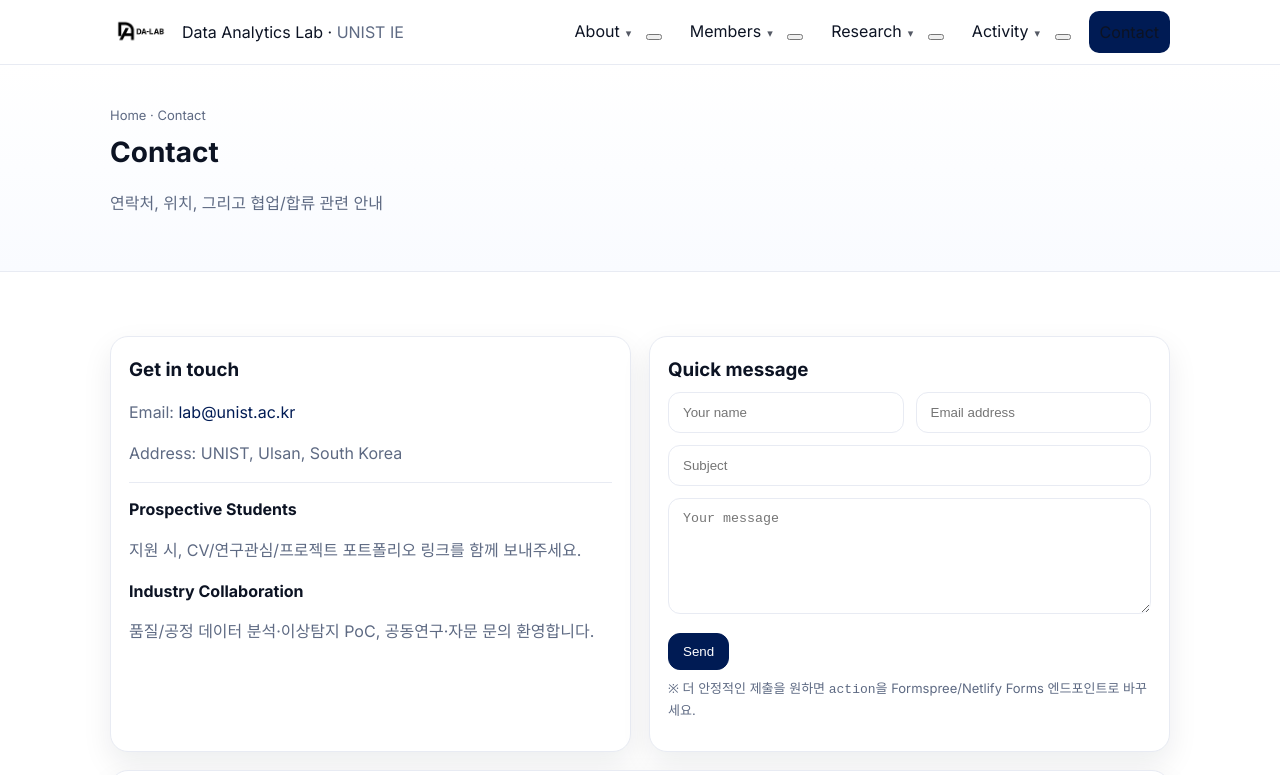
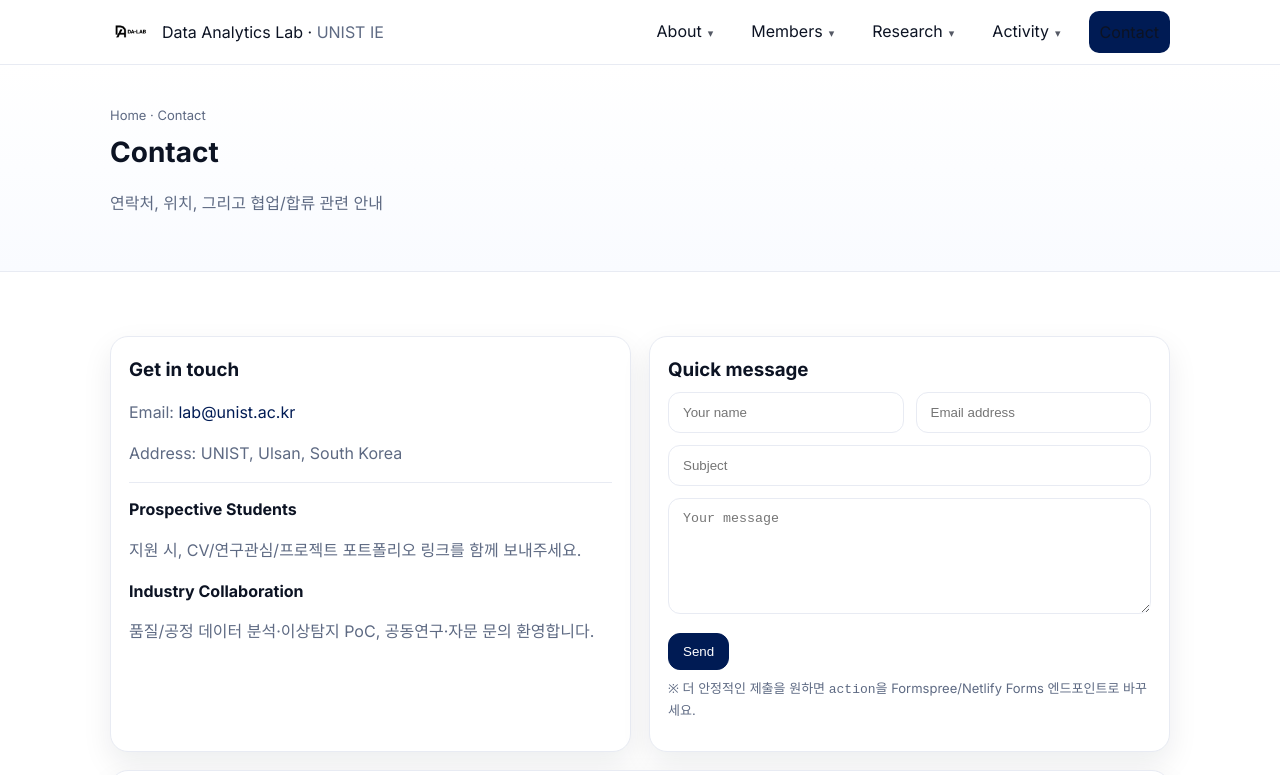
Before and after one commit to UNIST-DA/unist-da.github.io, a Jekyll site: the page built from contact/index.html, in a window 1280 px wide and 1329 px high. Shown: the top 775 px of the window. Built offline with Jekyll 4.4.1, drawn with Linux system fonts in a browser that asks for light colours.

Commit message:
Update style.css

```diff
--- a/assets/style.css
+++ b/assets/style.css
@@ -164,3 +164,32 @@
 
 /* ===== Accessibility ===== */
 :focus-visible{outline:3px solid rgba(68,193,196,.6); outline-offset:2px}
+
+
+/* --- override: desktop에서 드롭다운 토글 완전 숨김, 모바일 메뉴 열렸을 때만 표시 --- */
+.dd-toggle{
+  display:none !important;
+  appearance:none;
+  border:0;
+  background:transparent;
+  padding:0;
+  margin-left:4px;
+}
+/* 모바일 햄버거를 눌러 .nav.open 상태일 때만 토글 버튼 노출 */
+.nav.open .dd-toggle{
+  display:inline-flex !important;
+  align-items:center; justify-content:center;
+  padding:6px;
+}
+.dd-toggle::after{ content:"▾"; opacity:.8; font-size:12px; }
+
+/* --- override: 로고 크기 살짝 증가 --- */
+.brand-img{
+  height:40px !important;   /* 필요하면 38~42px 사이로 조정 */
+  width:auto;
+  display:block;
+  object-fit:contain;
+}
+@media (max-width:860px){
+  .brand-img{ height:32px !important; }
+}
```
